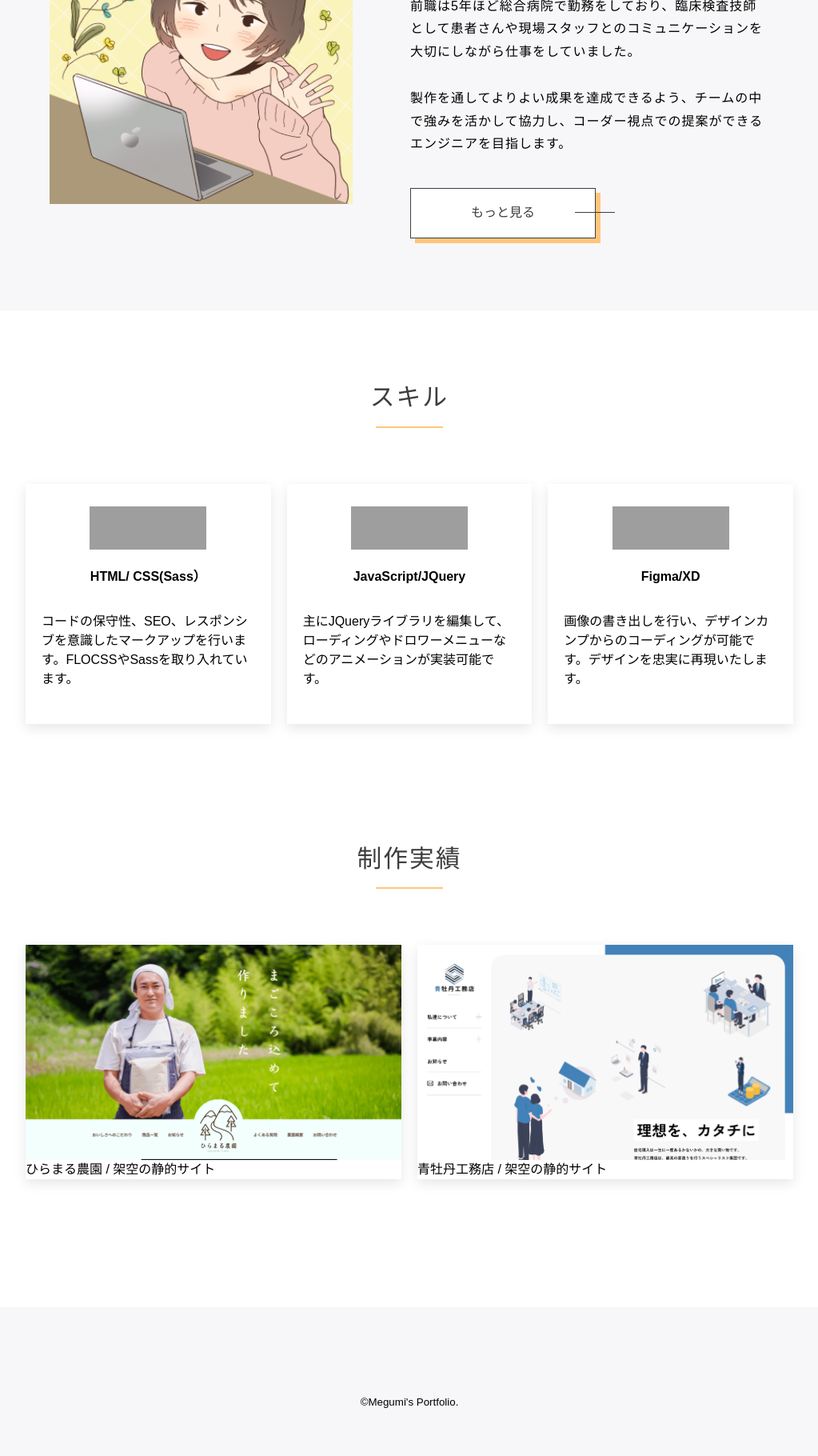
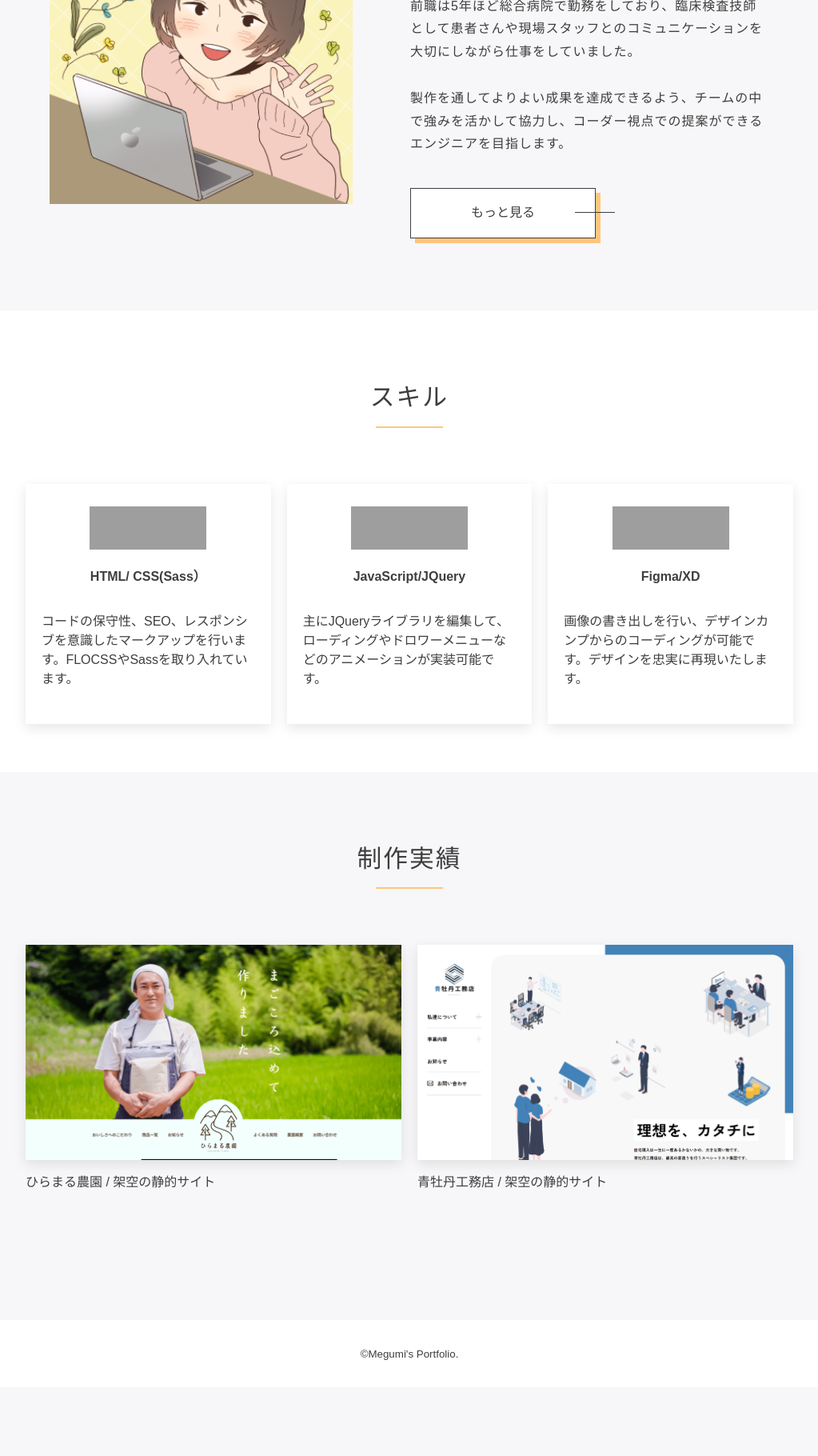
Before and after one commit to Hiramaru-web12/megumis-portfolio, a PHP site: page / in a window 1280 px wide. Shown: the part 912-2732 px from the top of the page at 80% size, without its empty margins (128-1151 px from the left). After the commit the page ends 2612 px from the top, so only its background shows below. Run offline with PHP 8.4, Linux system fonts and the light colour scheme; grey boxes are pictures that could not be loaded.

Commit message:
背景色のCSSを変更

```diff
--- a/css/style.css
+++ b/css/style.css
@@ -52,8 +52,9 @@ mixin
   font-weight: 400;
   font-style: normal;
   font-size: 1rem;
-  color: #000;
+  color: #3E3E3E;
   margin: 0 0 0 auto;
+  background: #F7F7F9;
 }
 
 :where(input, button, textarea, select) {
@@ -89,7 +90,7 @@ mixin
   font-size: 1rem;
   -webkit-appearance: none;
   -moz-appearance: none;
-  color: #000;
+  color: #3E3E3E;
   background: transparent;
 }
 
@@ -158,7 +159,6 @@ mixin
 header
 =============================================== */
 .l-header {
-  background: #F7F7F9;
   padding: 0.625rem 1rem;
   position: fixed;
   top: 0;
@@ -196,8 +196,8 @@ drawer
 }
 @media screen and ( max-width: 767px ) {
   .l-drawer {
+    background: #F7F7F9;
     display: block;
-    background: #F7F7F9;
     width: 80%;
     height: 100vh;
     position: fixed;
@@ -257,7 +257,10 @@ drawer
   padding-top: 4.375rem;
 }
 
-.l-footer__copyright {
+.l-footer {
+  -webkit-box-align: center;
+      -ms-flex-align: center;
+          align-items: center;
   background: #fff;
 }
 
@@ -335,17 +338,6 @@ drawer
   width: 100%;
   position: absolute;
   bottom: 0;
-}
-
-.l-footer {
-  background: #F7F7F9;
-  padding-top: 5.625rem;
-  padding-bottom: 2.5rem;
-}
-
-.l-footer__container {
-  padding-top: 2.5rem;
-  text-align: center;
 }
 
 /* ===============================================
@@ -438,6 +430,14 @@ drawer
   height: 0.125rem;
   width: 5.25rem;
   margin: 16px auto 0;
+}
+
+/* ===============================================
+コピーライト
+=============================================== */
+.c-copyright {
+  text-align: center;
+  padding: 1.875rem 0;
 }
 
 /* ===============================================
@@ -545,14 +545,6 @@ html {
   border-right: 3px solid #fff;
   -webkit-transform: translateY(20%) rotate(-45deg);
           transform: translateY(20%) rotate(-45deg);
-}
-
-/* ===============================================
-copyright
-=============================================== */
-.c-copyright {
-  text-align: center;
-  padding: 1em;
 }
 
 /* ===============================================
@@ -872,7 +864,6 @@ works
 =============================================== */
 .p-works {
   padding-bottom: 10rem;
-  background: #fff;
 }
 
 .p-works__container {
@@ -886,13 +877,14 @@ works
   }
 }
 
-.p-works__item {
-  -webkit-box-shadow: 0px 5px 15px 0px rgba(0, 0, 0, 0.1);
-          box-shadow: 0px 5px 15px 0px rgba(0, 0, 0, 0.1);
+.p-works__siteTitle {
+  margin-top: 1rem;
 }
 
 .p-works__link {
   display: block;
+  -webkit-box-shadow: 0px 5px 15px 0px rgba(0, 0, 0, 0.1);
+          box-shadow: 0px 5px 15px 0px rgba(0, 0, 0, 0.1);
 }
 .p-works__link:hover {
   opacity: 1;
--- a/scss/_layout.scss
+++ b/scss/_layout.scss
@@ -7,7 +7,6 @@
 header
 =============================================== */
 .l-header {
-  background: v.$color-primary;
   padding: f.pxToRem(10) f.pxToRem(16);
   position: fixed;
   top: 0;
@@ -37,8 +36,8 @@ header
   display: none;
 
   @include m.mq('sp') {
+    background: v.$color-primary;
     display: block;
-    background: v.$color-primary;
     width: 80%;
     height: 100vh;
     position: fixed;
@@ -62,7 +61,7 @@ header
   display: none;
 
   &.is-active{
-    background: rgb(0 0 0 /.5);
+    background: rgb(0 0 0 / .5);
     width: 100%;
     height: 100%;
     display: block;
@@ -97,7 +96,8 @@ header
   padding-top: f.pxToRem(70);
 }
 
-.l-footer__copyright {
+.l-footer {
+  align-items: center;
   background: #fff;
 }
 
--- a/scss/_reset.scss
+++ b/scss/_reset.scss
@@ -1,6 +1,6 @@
-@use 'variable';
-@use 'mixin';
-@use 'function';
+@use 'variable' as v;
+@use 'mixin' as m;
+@use 'function' as f;
 
 /* ===============================================
 @acab/reset.css
@@ -40,15 +40,16 @@
 	block-size: 100%;
 	block-size: 100dvb;
 	line-height: 1.5;
-	font-family: variable.$font;
+	font-family: v.$font;
 	-webkit-font-smoothing: antialiased;
 	margin: 0;
   padding: 0;
   font-weight: 400;
   font-style: normal;
   font-size: 1rem;
-  color: #000;
+  color: v.$color-font;
   margin: 0 0 0 auto;
+	background: v.$color-primary;
 }
 
 :where(input, button, textarea, select) {
@@ -80,11 +81,11 @@
   outline: none;
   padding: 0;
   appearance: none;
-  font-family: variable.$font;
+  font-family: v.$font;
   font-size: 1rem;
 	-webkit-appearance: none;
 	-moz-appearance: none;
-  color: #000;
+  color: v.$color-font;
 	background: transparent;
 }
 
--- a/scss/_top.scss
+++ b/scss/_top.scss
@@ -272,7 +272,6 @@ skill
   =============================================== */
   .p-works {
     padding-bottom: f.pxToRem(160);
-    background: #fff;
   }
   .p-works__container{
     display: grid;
@@ -284,12 +283,13 @@ skill
     }
   }
 
-  .p-works__item {
-    box-shadow: 0px 5px 15px 0px rgb(0 0 0 /0.1);
+  .p-works__siteTitle {
+    margin-top: f.pxToRem(16);
   }
 
   .p-works__link {
     display: block;
+    box-shadow: 0px 5px 15px 0px rgb(0 0 0 /0.1);
 
     &:hover {
       opacity: 1;
```
